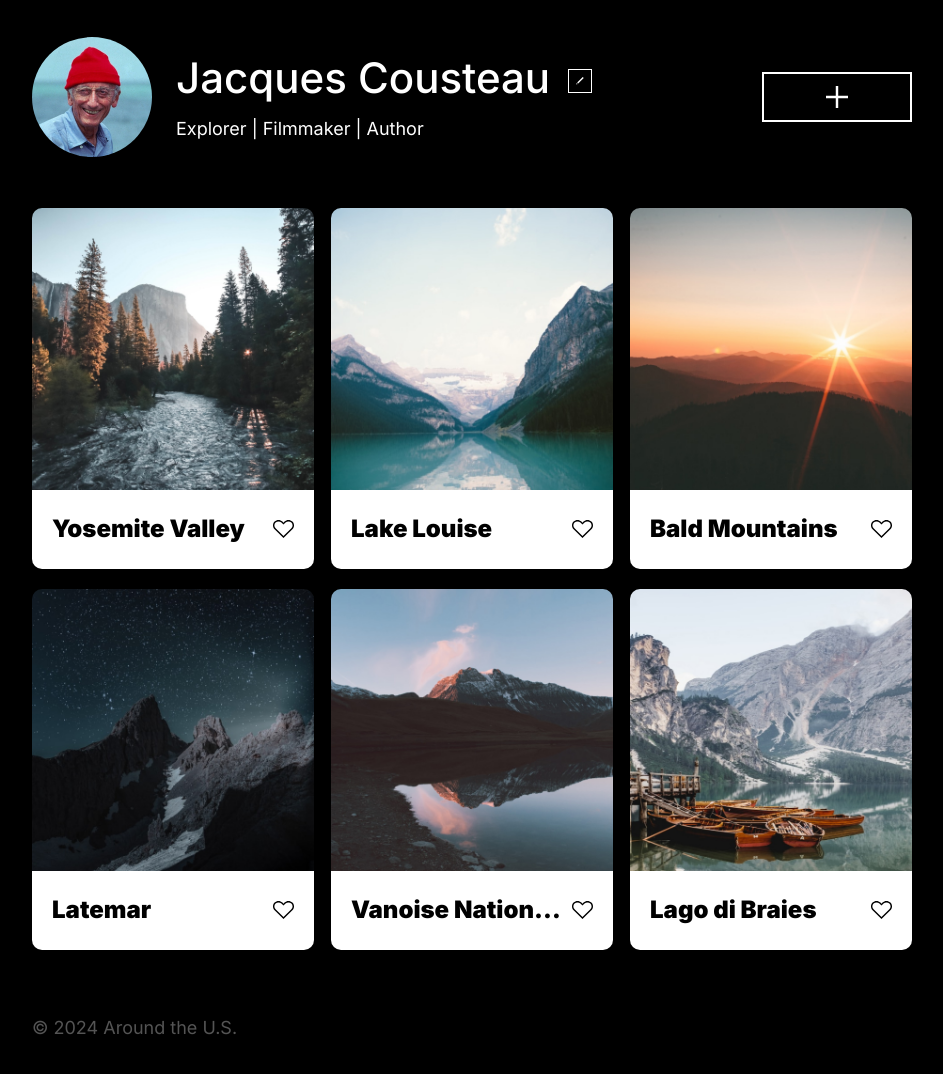
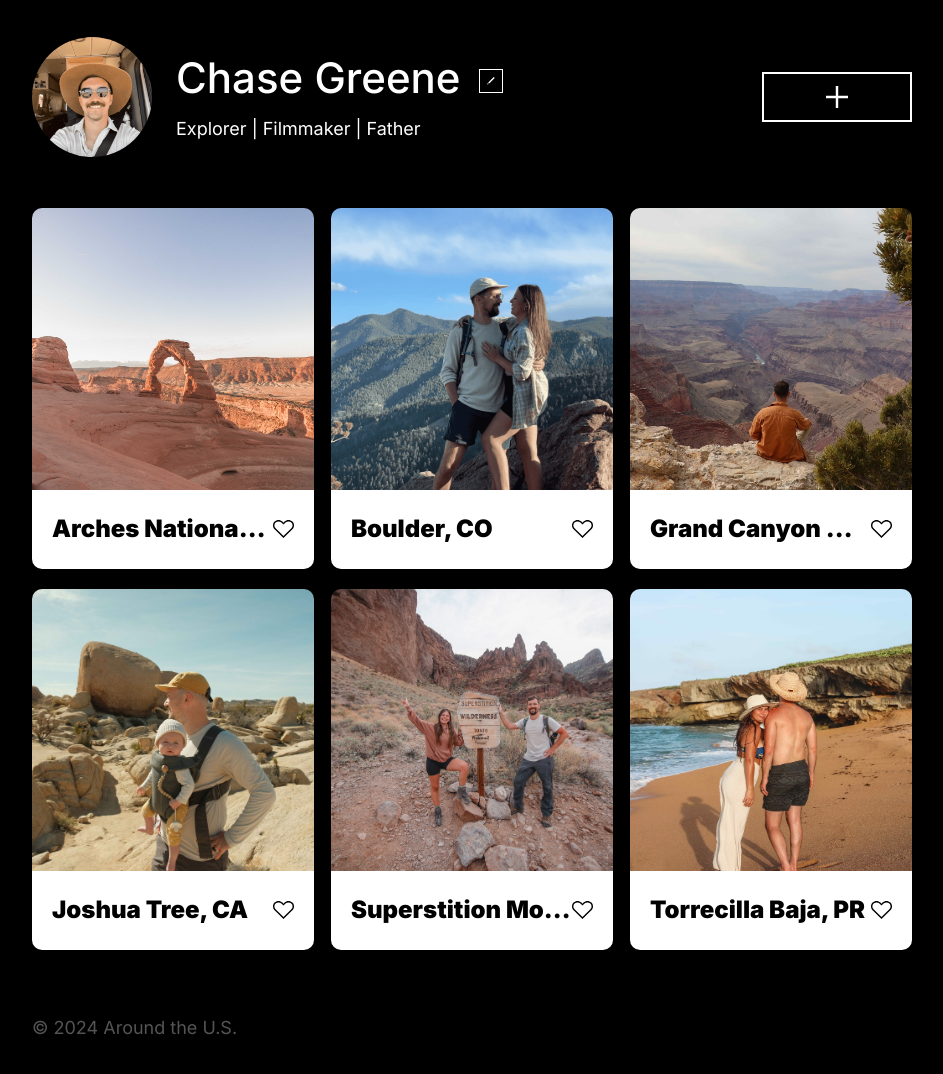
Before and after one commit to nocoasty/se_project_aroundtheus, a plain HTML site: page index.html in a window 1280 px wide. Shown: the part 122-1196 px from the top of the page, without its empty margins (168-1111 px from the left). Drawn offline with Linux system fonts and the light colour scheme.

Commit message:
Personalization Changes, I'm a maniac.

```diff
--- a/blocks/footer.css
+++ b/blocks/footer.css
@@ -11,9 +11,15 @@
   line-height: 1.22;
 }
 
+@media screen and (max-width: 935px) {
+  .footer__copyright {
+    margin-left: 25px;
+  }
+}
+
 @media screen and (max-width: 780px) {
   .footer {
-    margin: 48px -1px 36px;
+    margin: 48px 0 36px;
   }
   .footer__copyright {
     font-size: 14px;
--- a/blocks/header.css
+++ b/blocks/header.css
@@ -8,6 +8,12 @@
   height: 33px;
   width: 173px;
   display: block;
+}
+
+@media screen and (max-width: 935px) {
+  .header__logo {
+    margin-left: 25px;
+  }
 }
 
 @media screen and (max-width: 780px) {
--- a/blocks/profile.css
+++ b/blocks/profile.css
@@ -92,6 +92,12 @@
   background-position: center;
 }
 
+@media screen and (max-width: 935px) {
+  .profile__image {
+    margin-left: 25px;
+  }
+}
+
 @media screen and (max-width: 780px) {
   .profile {
     flex-direction: column;
--- a/index.html
+++ b/index.html
@@ -29,18 +29,18 @@
       <main class="page__section">
         <section class="profile">
           <img
-            src="./images/jacques-cousteau.png"
+            src="./images/profile.png"
             alt="Profile Photo"
             class="profile__image"
           />
           <div class="profile__info">
-            <h1 class="profile__title">Jacques Cousteau</h1>
+            <h1 class="profile__title">Chase Greene</h1>
             <button
               class="profile__edit-button"
               type="button"
               aria-label="Edit Profile Button"
             ></button>
-            <p class="profile__description">Explorer | Filmmaker | Author</p>
+            <p class="profile__description">Explorer | Filmmaker | Father</p>
           </div>
           <button
             class="profile__add-button"
@@ -52,12 +52,12 @@
           <ul class="cards__list">
             <li class="card">
               <img
-                src="./images/yosemite.jpg"
+                src="./images/arches.jpg"
                 class="card__image"
-                alt="Photo of Yosemite Valley"
+                alt="Photo of Arches National Park"
               />
               <div class="card__description">
-                <h2 class="card__title">Yosemite Valley</h2>
+                <h2 class="card__title">Arches National Park</h2>
                 <button
                   class="card__like-button"
                   type="button"
@@ -67,12 +67,12 @@
             </li>
             <li class="card">
               <img
-                src="./images/lake-louise.jpg"
+                src="./images/boulder.png"
                 class="card__image"
-                alt="Photo of Lake Louise"
+                alt="Photo of Boulder, Colorado"
               />
               <div class="card__description">
-                <h2 class="card__title">Lake Louise</h2>
+                <h2 class="card__title">Boulder, CO</h2>
                 <button
                   class="card__like-button"
                   type="button"
@@ -82,12 +82,12 @@
             </li>
             <li class="card">
               <img
-                src="./images/bald-mountains.jpg"
+                src="./images/grand_canyon.jpg"
                 class="card__image"
-                alt="Photo of Bald Mountains"
+                alt="Photo of Grand Canyon National Park"
               />
               <div class="card__description">
-                <h2 class="card__title">Bald Mountains</h2>
+                <h2 class="card__title">Grand Canyon National Park</h2>
                 <button
                   class="card__like-button"
                   type="button"
@@ -97,12 +97,12 @@
             </li>
             <li class="card">
               <img
-                src="./images/latemar.jpg"
+                src="./images/joshua_tree.jpg"
                 class="card__image"
-                alt="Photo of Latemar"
+                alt="Photo of Joshua Tree, California"
               />
               <div class="card__description">
-                <h2 class="card__title">Latemar</h2>
+                <h2 class="card__title">Joshua Tree, CA</h2>
                 <button
                   class="card__like-button"
                   type="button"
@@ -112,12 +112,12 @@
             </li>
             <li class="card">
               <img
-                src="./images/vanoise.jpg"
+                src="./images/superstition_mountain.jpg"
                 class="card__image"
-                alt="Photo of Vanoise National Park"
+                alt="Photo of Superstition Mountain"
               />
               <div class="card__description">
-                <h2 class="card__title">Vanoise National Park</h2>
+                <h2 class="card__title">Superstition Mountain</h2>
                 <button
                   class="card__like-button"
                   type="button"
@@ -127,12 +127,12 @@
             </li>
             <li class="card">
               <img
-                src="./images/lago.jpg"
+                src="./images/torrecilla_baja.jpg"
                 class="card__image"
-                alt="Photo of Lago di Braies"
+                alt="Photo of Torrecilla Baja, Puerto Rico"
               />
               <div class="card__description">
-                <h2 class="card__title">Lago di Braies</h2>
+                <h2 class="card__title">Torrecilla Baja, PR</h2>
                 <button
                   class="card__like-button"
                   type="button"
```
Also changed, not shown: images/arches.jpg (added), images/bald-mountains.jpg (deleted), images/boulder.png (added), images/grand_canyon.jpg (added), images/jacques-cousteau.png (deleted), images/joshua_tree.jpg (added), images/lago.jpg (deleted), images/lake-louise.jpg (deleted), images/latemar.jpg (deleted), images/profile.png (added), images/superstition_mountain.jpg (added), images/torrecilla_baja.jpg (added), images/vanoise.jpg (deleted), images/yosemite.jpg (deleted).
